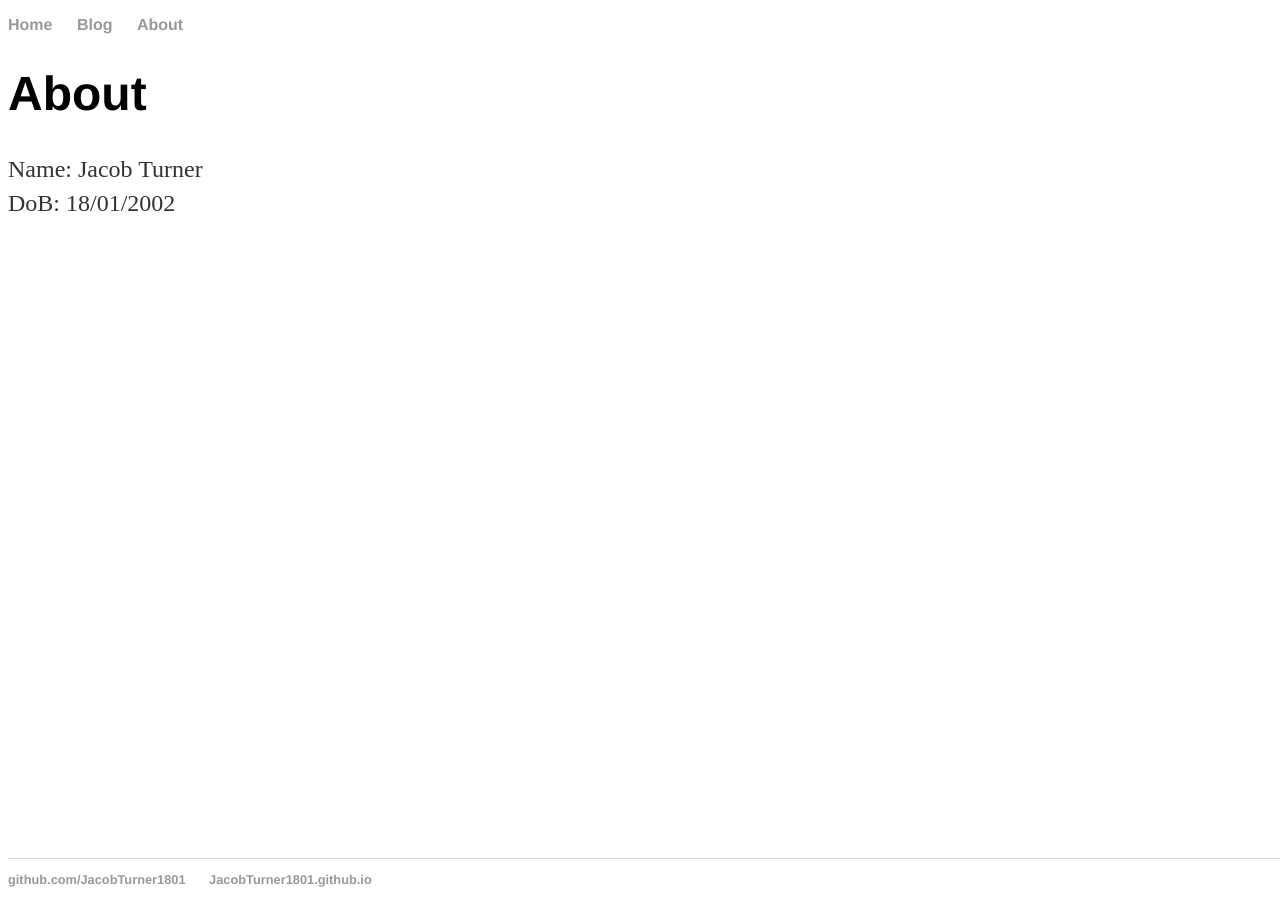
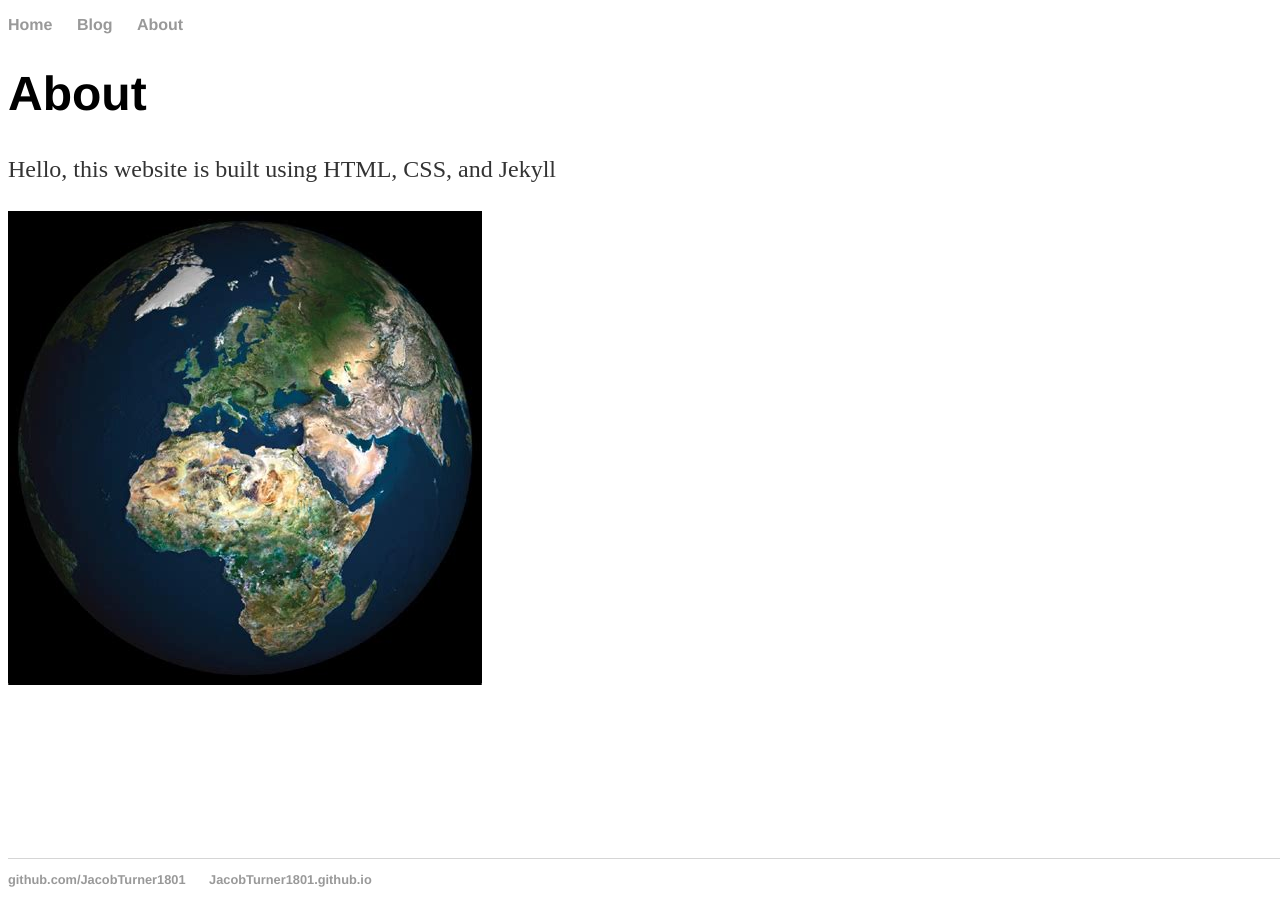
Before and after one commit to JacobTurner1801/JacobTurner1801.github.io, a Jekyll site: the page built from about/index.html, in a window 1280 px wide. Built offline with Jekyll 4.4.1, drawn with Linux system fonts in a browser that asks for light colours.

Commit message:
add an image to the about page and comments to the README

```diff
--- a/about/index.html
+++ b/about/index.html
@@ -7,7 +7,9 @@ title: about
         About
     </h1>
     <p>
-        Name: Jacob Turner<br>
-        DoB: 18/01/2002<br>
+        Hello, this website is built using HTML, CSS, and Jekyll
     </p>
+    <div>
+        <img src="/img/earth.jpg">
+    </div>
 </div>
```
Also changed, not shown: README.md, img/earth.jpg (added).
